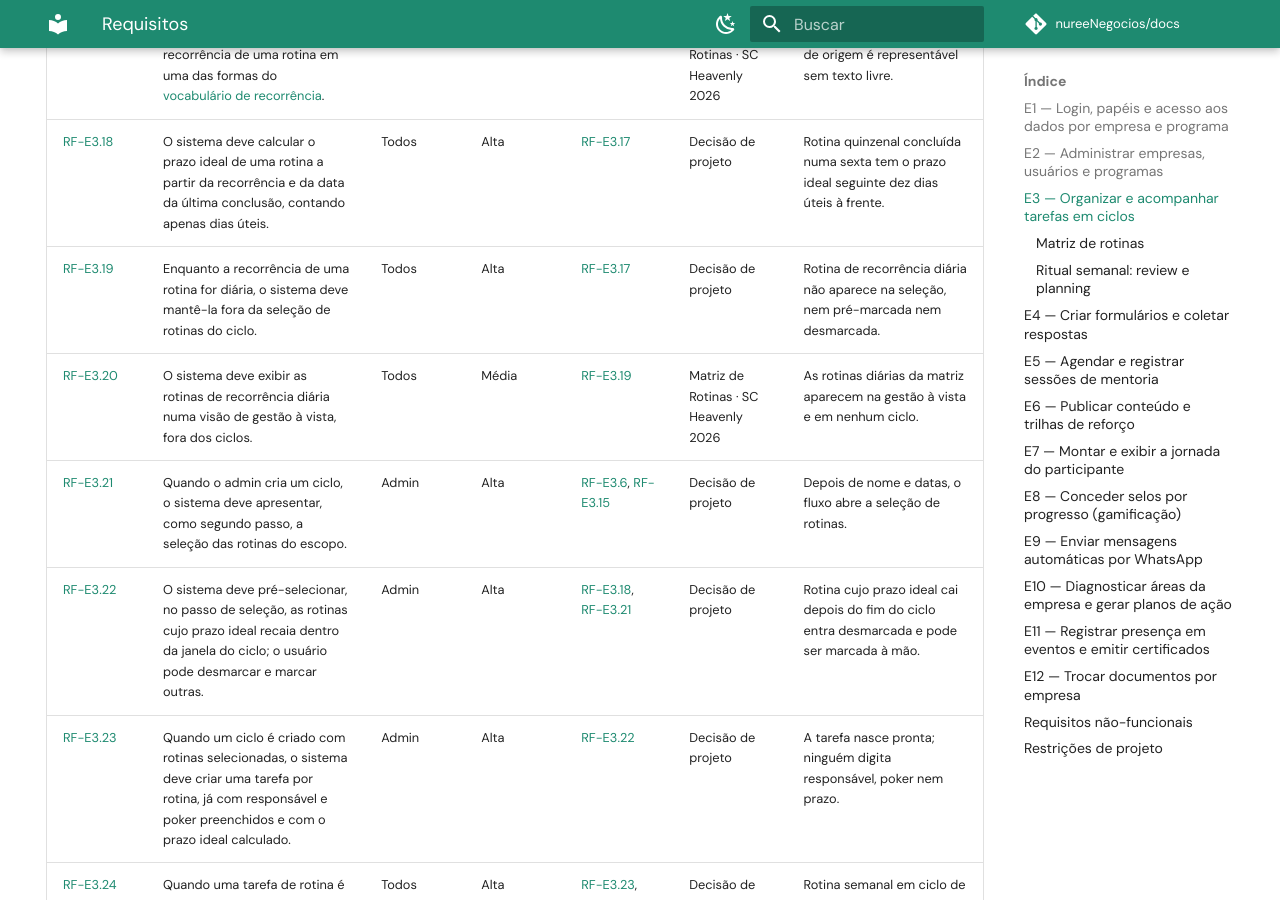
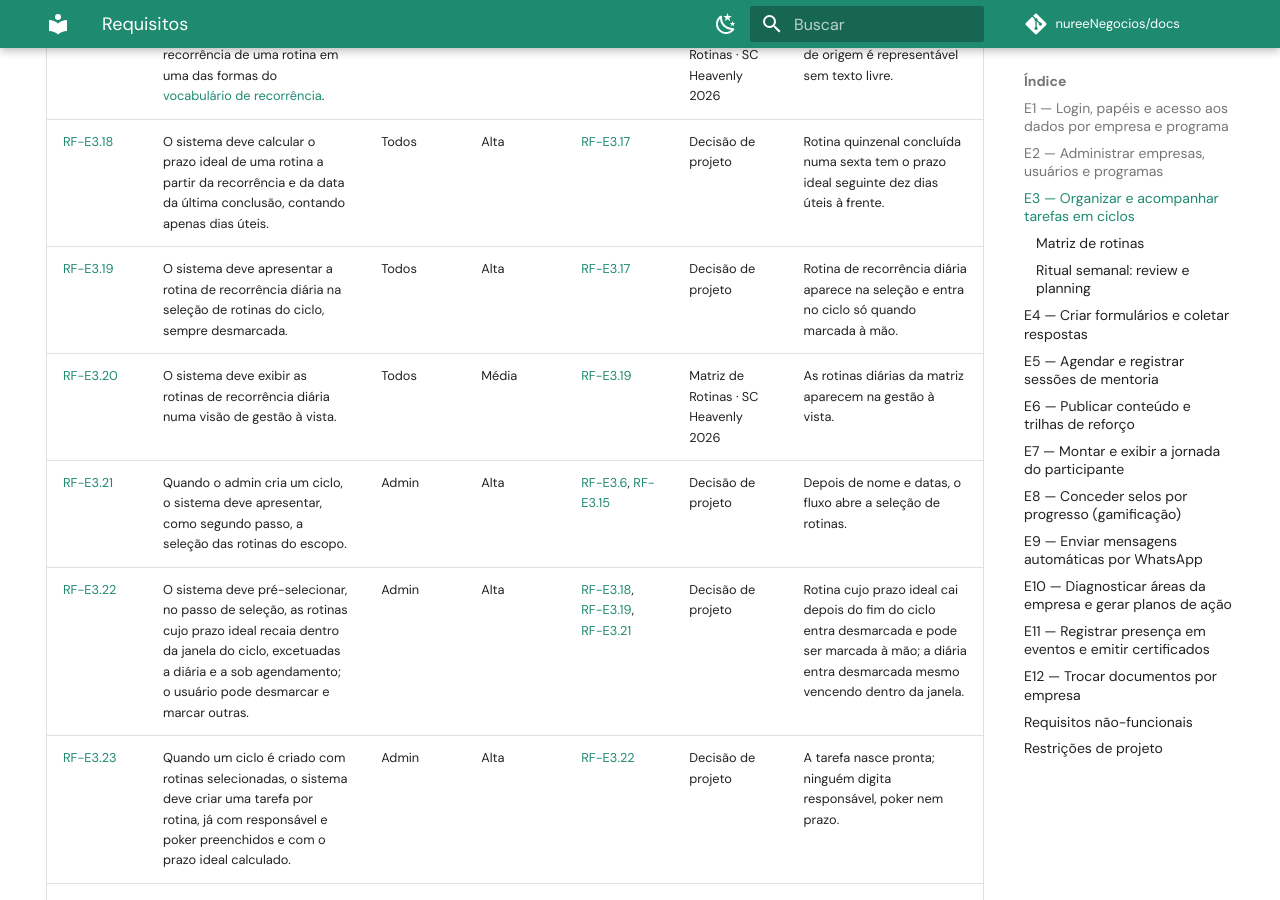
Before and after one commit to nureeNegocios/docs, an MkDocs documentation site: the page built from docs/app-nuree/requisitos.md, in a window 1280 px wide and 900 px high, scrolled down 5702 px. Built offline with MkDocs 1.6.1 and Material for MkDocs 9.7.7, drawn with Linux system fonts in a browser that asks for light colours; comment, search, counter and statistics services are not loaded; some of the changed text lies outside the part shown.

Commit message:
A rotina diária entra na seleção do ciclo, desmarcada
RF-E3.19 mandava mantê-la fora, porque ela vive na gestão à vista
(RF-E3.20). Só que a gestão à vista nunca chegou à tela: a diária sumia do
planejamento inteiro, e quem montava o ciclo não tinha como puxar a que
quisesse.

Ela passa a aparecer, mas nunca pré-marcada — o prazo ideal dela cai dentro
de qualquer janela, e marcada por padrão levaria poker vezes dias úteis da
meta de alguém em todo ciclo. RF-E3.22 ganha a exceção, ao lado da sob
agendamento.

Co-Authored-By: Claude Opus 5 <noreply@anthropic.com>

```diff
--- a/docs/app-nuree/requisitos.md
+++ b/docs/app-nuree/requisitos.md
@@ -73,10 +73,10 @@ Base de acompanhamento (já em produção); passa a pertencer ao Programa. CRUD
 | <a id="rf-e3-16">RF-E3.16</a> | Quando um usuário cria uma rotina numa matriz, o sistema deve exigir título, recorrência e responsável, sendo o responsável sempre uma pessoa; o poker é opcional. | Cliente | Alta | [RF-E3.13](#rf-e3-13) | Matriz de Rotinas · SC Heavenly 2026 | Rotina não salva sem os três; a área vem da matriz, não do responsável. |
 | <a id="rf-e3-17">RF-E3.17</a> | O sistema deve registrar a recorrência de uma rotina em uma das formas do [vocabulário de recorrência](#vocabulario-de-recorrencia). | Cliente | Alta | [RF-E3.16](#rf-e3-16) | Matriz de Rotinas · SC Heavenly 2026 | Cada cadência da planilha de origem é representável sem texto livre. |
 | <a id="rf-e3-18">RF-E3.18</a> | O sistema deve calcular o prazo ideal de uma rotina a partir da recorrência e da data da última conclusão, contando apenas dias úteis. | Todos | Alta | [RF-E3.17](#rf-e3-17) | Decisão de projeto | Rotina quinzenal concluída numa sexta tem o prazo ideal seguinte dez dias úteis à frente. |
-| <a id="rf-e3-19">RF-E3.19</a> | Enquanto a recorrência de uma rotina for diária, o sistema deve mantê-la fora da seleção de rotinas do ciclo. | Todos | Alta | [RF-E3.17](#rf-e3-17) | Decisão de projeto | Rotina de recorrência diária não aparece na seleção, nem pré-marcada nem desmarcada. |
-| <a id="rf-e3-20">RF-E3.20</a> | O sistema deve exibir as rotinas de recorrência diária numa visão de gestão à vista, fora dos ciclos. | Todos | Média | [RF-E3.19](#rf-e3-19) | Matriz de Rotinas · SC Heavenly 2026 | As rotinas diárias da matriz aparecem na gestão à vista e em nenhum ciclo. |
+| <a id="rf-e3-19">RF-E3.19</a> | O sistema deve apresentar a rotina de recorrência diária na seleção de rotinas do ciclo, sempre desmarcada. | Todos | Alta | [RF-E3.17](#rf-e3-17) | Decisão de projeto | Rotina de recorrência diária aparece na seleção e entra no ciclo só quando marcada à mão. |
+| <a id="rf-e3-20">RF-E3.20</a> | O sistema deve exibir as rotinas de recorrência diária numa visão de gestão à vista. | Todos | Média | [RF-E3.19](#rf-e3-19) | Matriz de Rotinas · SC Heavenly 2026 | As rotinas diárias da matriz aparecem na gestão à vista. |
 | <a id="rf-e3-21">RF-E3.21</a> | Quando o admin cria um ciclo, o sistema deve apresentar, como segundo passo, a seleção das rotinas do escopo. | Admin | Alta | [RF-E3.6](#rf-e3-6), [RF-E3.15](#rf-e3-15) | Decisão de projeto | Depois de nome e datas, o fluxo abre a seleção de rotinas. |
-| <a id="rf-e3-22">RF-E3.22</a> | O sistema deve pré-selecionar, no passo de seleção, as rotinas cujo prazo ideal recaia dentro da janela do ciclo; o usuário pode desmarcar e marcar outras. | Admin | Alta | [RF-E3.18](#rf-e3-18), [RF-E3.21](#rf-e3-21) | Decisão de projeto | Rotina cujo prazo ideal cai depois do fim do ciclo entra desmarcada e pode ser marcada à mão. |
+| <a id="rf-e3-22">RF-E3.22</a> | O sistema deve pré-selecionar, no passo de seleção, as rotinas cujo prazo ideal recaia dentro da janela do ciclo, excetuadas a diária e a sob agendamento; o usuário pode desmarcar e marcar outras. | Admin | Alta | [RF-E3.18](#rf-e3-18), [RF-E3.19](#rf-e3-19), [RF-E3.21](#rf-e3-21) | Decisão de projeto | Rotina cujo prazo ideal cai depois do fim do ciclo entra desmarcada e pode ser marcada à mão; a diária entra desmarcada mesmo vencendo dentro da janela. |
 | <a id="rf-e3-23">RF-E3.23</a> | Quando um ciclo é criado com rotinas selecionadas, o sistema deve criar uma tarefa por rotina, já com responsável e poker preenchidos e com o prazo ideal calculado. | Admin | Alta | [RF-E3.22](#rf-e3-22) | Decisão de projeto | A tarefa nasce pronta; ninguém digita responsável, poker nem prazo. |
 | <a id="rf-e3-24">RF-E3.24</a> | Quando uma tarefa de rotina é concluída e o prazo ideal seguinte ainda recair dentro do ciclo, o sistema deve reabri-la com esse prazo, registrando a ocorrência concluída. | Todos | Alta | [RF-E3.23](#rf-e3-23), [RF-E3.4](#rf-e3-4) | Decisão de projeto | Rotina semanal em ciclo de duas semanas é concluída duas vezes, sem gerar um segundo cartão, e o cartão mostra 2 de 2. |
 | <a id="rf-e3-24a">RF-E3.24a</a> | O sistema deve medir o esforço de uma tarefa pelo poker multiplicado pelas ocorrências dela dentro do ciclo, e apresentar quantas ocorrências já foram concluídas. | Todos | Alta | [RF-E3.24](#rf-e3-24), [RF-E3.34](#rf-e3-34) | Decisão de projeto | Rotina semanal de poker 3 em ciclo de duas semanas compromete 6; concluída uma vez, a review credita 3 como entregue e 3 como aberto. |
@@ -108,7 +108,7 @@ A rotina não tem prazo. Prazo é coisa de ocorrência, e a ocorrência só exis
 
 | Forma | Âncora | Como aparece na planilha | Entra no ciclo? |
 |---|---|---|---|
-| Diária | todo dia útil | `TODO DIA` | Não — gestão à vista ([RF-E3.19](#rf-e3-19)) |
+| Diária | todo dia útil | `TODO DIA` | Sim, à mão — nunca pré-marcada ([RF-E3.19](#rf-e3-19)) |
 | Semanal | dia da semana | `TODA SEGUNDA` … `TODA SEXTA` | Sim |
 | Quinzenal | dia da semana, semana alternada | `QUINZENAL` | Sim |
 | Mensal · dia útil | N-ésimo dia útil do mês | `Até 1º dia útil`, `Até 5º dia útil` | Sim |
```
